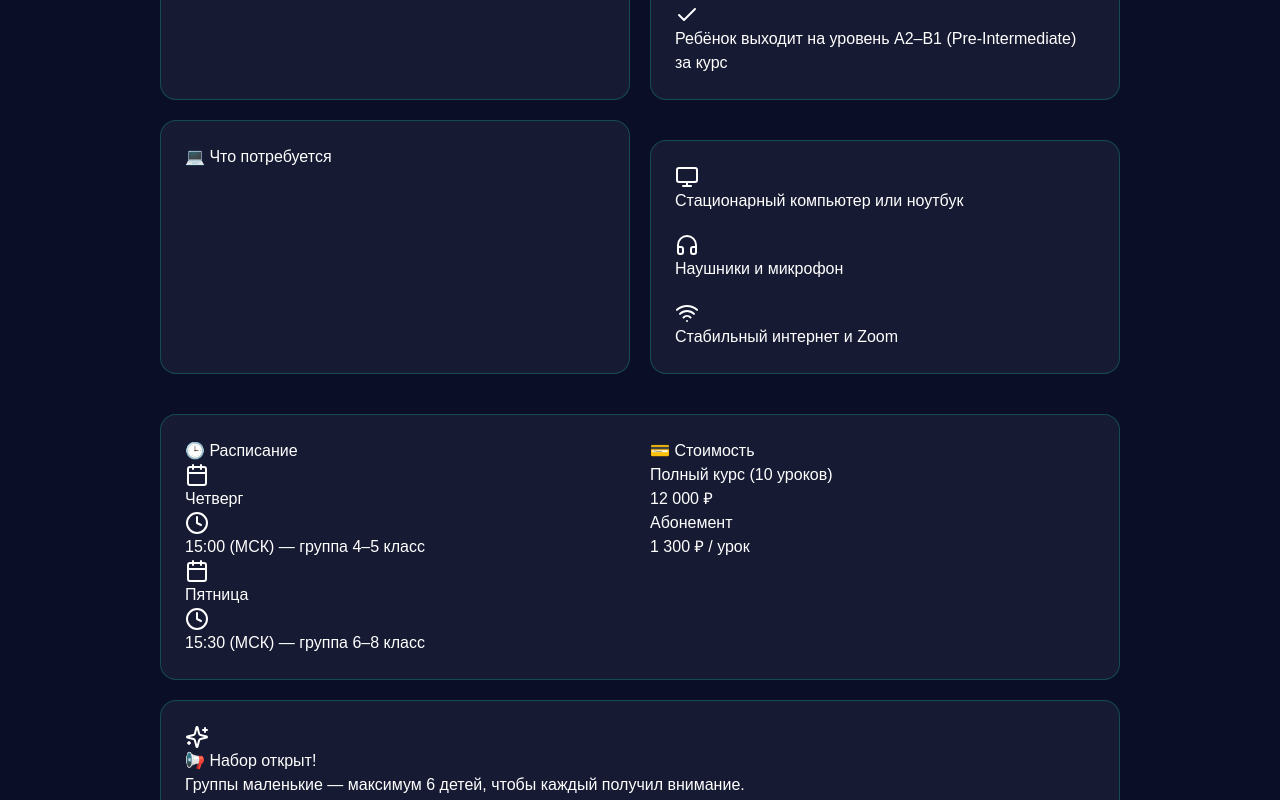
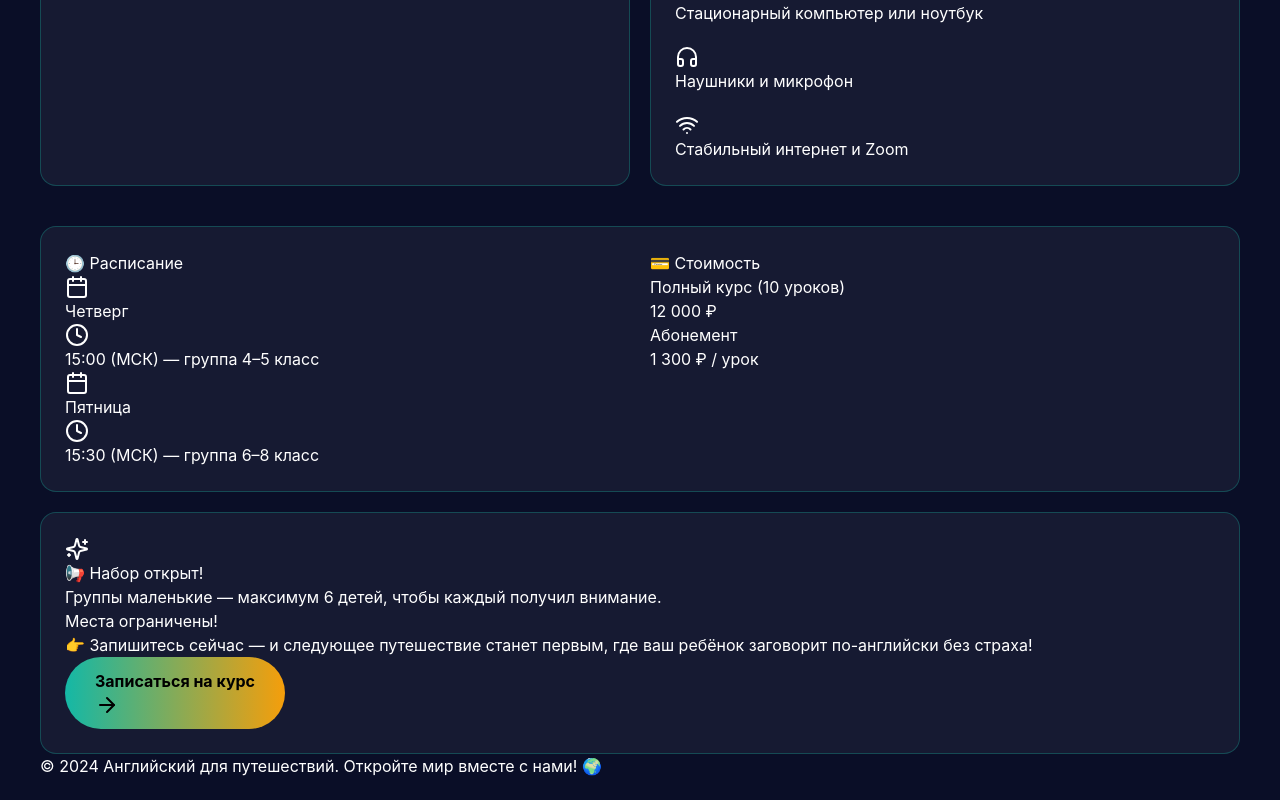
Before and after one commit to astartata/Englishcoursefigma, a React (Vite) app: page / in a window 1280 px wide. Shown: the part 2260-3060 px from the top of the page. Built offline with nearby package versions, Linux system fonts and the light colour scheme.

Commit message:
Update index.css

```diff
--- a/src/styles/index.css
+++ b/src/styles/index.css
@@ -5,27 +5,27 @@
 body {
   background-color: #0a0e27 !important;
   color: white !important;
+  font-family: 'Inter', sans-serif;
   margin: 0;
-  font-family: sans-serif;
+  padding: 20px;
 }
 
-/* Контейнер для центрирования всего сайта */
+/* Контейнер для центрирования сайта */
 #root {
-  max-width: 1000px;
+  max-width: 1200px;
   margin: 0 auto;
-  padding: 40px 20px;
 }
 
-/* СЕТКА: Делаем карточки в ряд (2 колонки) */
+/* Делаем карточки в ряд (сетка) */
 section > div,
-div[class*="grid"] {
+.grid {
   display: grid !important;
   grid-template-columns: repeat(auto-fit, minmax(300px, 1fr)) !important;
   gap: 20px !important;
   margin-top: 20px;
 }
 
-/* САМИ КАРТОЧКИ: Рамки и фон */
+/* Оформление самих карточек */
 div[class*="group"],
 .card,
 section > div > div {
@@ -35,7 +35,7 @@ section > div > div {
   padding: 24px !important;
 }
 
-/* КНОПКА: Наводим блеск */
+/* Кнопка */
 button, .cta-button {
   background: linear-gradient(90deg, #14b8a6, #f59e0b) !important;
   color: black !important;
@@ -43,5 +43,4 @@ button, .cta-button {
   padding: 12px 30px;
   border-radius: 50px;
   border: none;
-  cursor: pointer;
 }
```
